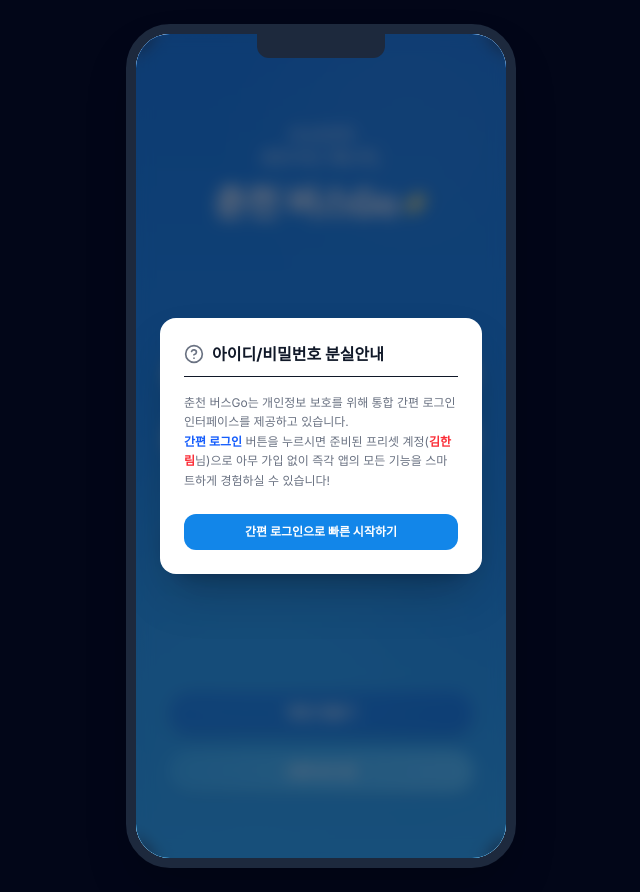
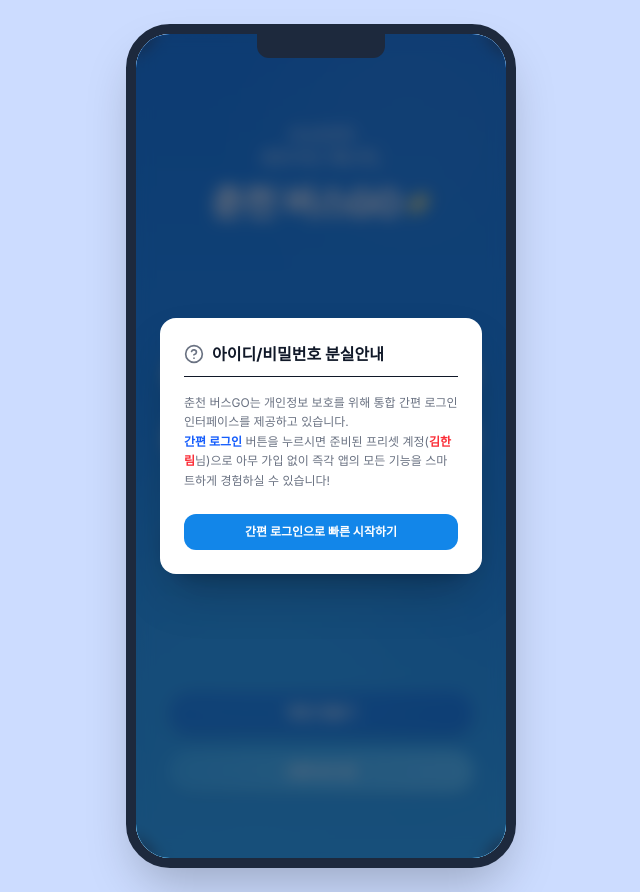
Before and after one commit to jiyoon6911-a11y/ccbusgo, a React (Vite) app: page / in a window 1280 px wide. Both pictures are taken after a click on the button "아이디/비밀번호 찾기". Shown: the whole page, without its empty margins (319-959 px from the left). Built offline with nearby package versions, Linux system fonts and the light colour scheme.

Commit message:
style: update app name to 춘천 버스GO and change UI theme
- Renamed app identity to '춘천 버스GO' across UI components.
- Updated main application background color to light blue (#CCDCFF).

```diff
--- a/index.html
+++ b/index.html
@@ -3,7 +3,7 @@
   <head>
     <meta charset="UTF-8" />
     <meta name="viewport" content="width=device-width, initial-scale=1.0" />
-    <title>My Google AI Studio App</title>
+    <title>춘천 버스GO</title>
   </head>
   <body>
     <div id="root"></div>
--- a/src/App.tsx
+++ b/src/App.tsx
@@ -104,7 +104,7 @@ export default function App() {
   };
 
   return (
-    <div className="min-h-screen bg-slate-950 flex items-center justify-center p-0 md:p-6" id="app-root">
+    <div className="min-h-screen bg-[#CCDCFF] flex items-center justify-center p-0 md:p-6" id="app-root">
 
       {/*
         Responsive Mobile Mockup Shell Framing:
--- a/src/components/AnnouncementsView.tsx
+++ b/src/components/AnnouncementsView.tsx
@@ -116,7 +116,7 @@ export default function AnnouncementsView({ onClose }: AnnouncementsViewProps) {
               <div className="mt-5 text-xs text-gray-650 leading-relaxed font-medium font-sans">
                 {selectedNotice.summary}
                 <div className="mt-4 p-4.5 bg-sky-50 rounded-2xl border border-sky-100 text-sky-800 text-[11px] leading-relaxed">
-                  <strong>[춘천 버스Go 안내수칙]</strong>
+                  <strong>[춘천 버스GO 안내수칙]</strong>
                   <br className="mb-1" />
                   본 공지는 춘천시 실시간 BIS의 가이드와 통학 혼잡지 예측 노선을 기반으로 자동 배포되는 AI 뉴스피드입니다. 문의사항은 버스 안내 민원센터 혹은 마이페이지 [문의하기]를 활용하여 제출해주세요.
                 </div>
--- a/src/components/ChatbotView.tsx
+++ b/src/components/ChatbotView.tsx
@@ -11,7 +11,7 @@ export default function ChatbotView({ onClose }: ChatbotViewProps) {
     {
       id: "wel",
       sender: "bot",
-      text: "안녕하세요! 내 손안의 춘천 버스 매니저, '춘천 버스Go' AI 상담사입니다. 🚌✨\n\n춘천 시내버스 노선, 한림대 셔틀버스 정보, 분실물 신고 접수, 혹은 승차 중 불편하신 사항(민원)을 아래 양식에 적어 제출해주시면 신속히 답변해 드리겠습니다!",
+      text: "안녕하세요! 내 손안의 춘천 버스 매니저, '춘천 버스GO' AI 상담사입니다. 🚌✨\n\n춘천 시내버스 노선, 한림대 셔틀버스 정보, 분실물 신고 접수, 혹은 승차 중 불편하신 사항(민원)을 아래 양식에 적어 제출해주시면 신속히 답변해 드리겠습니다!",
       timestamp: "11:05"
     }
   ]);
@@ -78,7 +78,7 @@ export default function ChatbotView({ onClose }: ChatbotViewProps) {
       const errorMsg: ChatMessage = {
         id: `err_${Date.now()}`,
         sender: "bot",
-        text: "현재 실시간 춘천 버스Go AI 상담 지국에 연결할 수 없습니다. 잠시 후 재시도 부탁드립니다.",
+        text: "현재 실시간 춘천 버스GO AI 상담 지국에 연결할 수 없습니다. 잠시 후 재시도 부탁드립니다.",
         timestamp: "오류"
       };
       setMessages((prev) => [...prev, errorMsg]);
@@ -114,7 +114,7 @@ export default function ChatbotView({ onClose }: ChatbotViewProps) {
           <p className="text-gray-600 font-semibold text-[11px] leading-relaxed">
             FAQ 기능을 통해 AI와 대화하며 궁금한 점을 해결하실 수 있습니다.
             <br />
-            춘천 버스Go의 민원 처리 결과는 하루 혹은 이틀 뒤에 확인 가능합니다.
+            춘천 버스GO의 민원 처리 결과는 하루 혹은 이틀 뒤에 확인 가능합니다.
           </p>
           <div className="border-t border-dashed border-gray-100 pt-2 mt-2 flex items-center justify-between text-[11px] font-bold text-gray-400">
             <span className="flex items-center gap-1">
--- a/src/components/LoginView.tsx
+++ b/src/components/LoginView.tsx
@@ -79,7 +79,7 @@ export default function LoginView({ onLogin }: LoginViewProps) {
           춘천 버스 매니저,
         </p>
         <h1 className="text-4xl font-extrabold tracking-tight mt-4 font-sans drop-shadow-sm flex items-center justify-center gap-1.5">
-          <span>춘천 버스Go</span>
+          <span>춘천 버스GO</span>
           <Sparkles className="w-6 h-6 text-yellow-200 fill-yellow-200" />
         </h1>
       </div>
@@ -257,7 +257,7 @@ export default function LoginView({ onLogin }: LoginViewProps) {
             </h3>
 
             <p className="text-xs text-gray-500 leading-relaxed mt-4">
-              춘천 버스Go는 개인정보 보호를 위해 통합 간편 로그인 인터페이스를 제공하고 있습니다.
+              춘천 버스GO는 개인정보 보호를 위해 통합 간편 로그인 인터페이스를 제공하고 있습니다.
               <br />
               <strong className="text-blue-600">간편 로그인</strong> 버튼을 누르시면 준비된 프리셋 계정(<strong className="text-red-500">김한림</strong>님)으로 아무 가입 없이 즉각 앱의 모든 기능을 스마트하게 경험하실 수 있습니다!
             </p>
--- a/src/components/MyPageView.tsx
+++ b/src/components/MyPageView.tsx
@@ -29,7 +29,7 @@ export default function MyPageView({ username, station, onLogout, onAnnouncement
             </div>
 
             <div className="flex flex-col">
-              <span className="text-xs text-blue-100 font-bold tracking-tight">춘천 버스Go 우등회원</span>
+              <span className="text-xs text-blue-100 font-bold tracking-tight">춘천 버스GO 우등회원</span>
               <h2 className="text-xl font-black text-white tracking-tight mt-0.5">{username} 님</h2>
               <span className="text-[11px] font-mono text-white/70 font-semibold tracking-tight mt-0.5">ID: jiyoon6911</span>
             </div>
--- a/src/components/SearchView.tsx
+++ b/src/components/SearchView.tsx
@@ -225,7 +225,7 @@ export default function SearchView({ onClose, onSelectBus, onSelectStation }: Se
             </>
           )}
         </div>
-        <span className="text-[10px] text-gray-400 font-medium">춘천 버스Go 검색엔진</span>
+        <span className="text-[10px] text-gray-400 font-medium">춘천 버스GO 검색엔진</span>
       </div>
 
       {/* 4. Results Section */}
```
